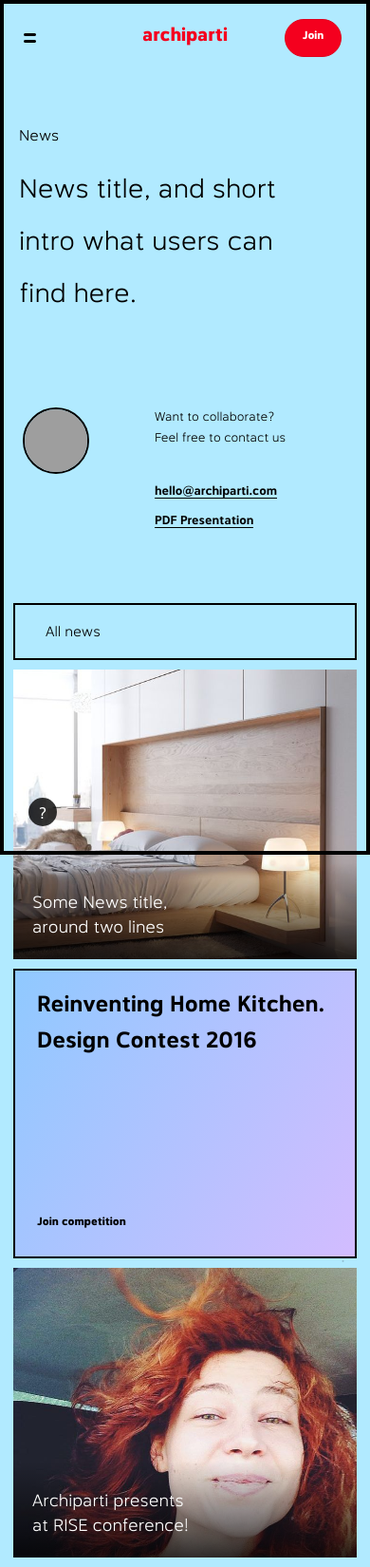
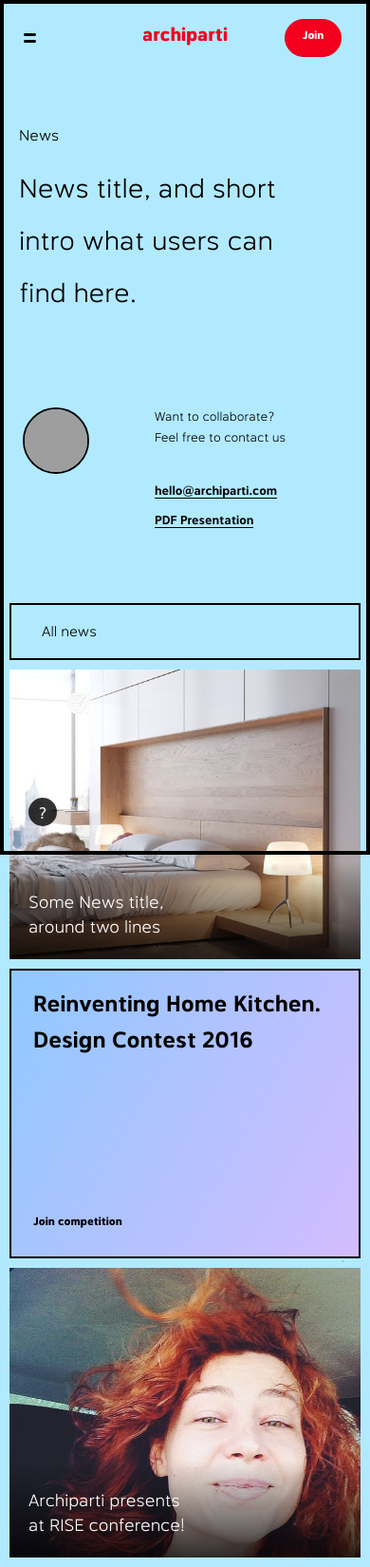
Before and after one commit to thybzi/archiparti, a Jekyll site: the page built from news.html, in a window 390 px wide. Shown: the top 1650 px of the page at 95% size. Built offline with Jekyll 4.4.1, drawn with Linux system fonts in a browser that asks for light colours; some web fonts are replaced; grey boxes are pictures that could not be loaded.

Commit message:
Offset gallery on phone by real not visual value

```diff
--- a/_src/main/filter-gallery-wrapper/filter-gallery-wrapper.less
+++ b/_src/main/filter-gallery-wrapper/filter-gallery-wrapper.less
@@ -14,7 +14,7 @@
     }
 
     @media @_l__phone__media {
-        @filter-offset-x: @_l__phone__content-offset-x-visual - @gallery__mobile__block-offset;
+        @filter-offset-x: @_l__phone__content-offset-x - @gallery__mobile__block-offset;
 
         .filter {
             margin-left: -@filter-offset-x;
--- a/_src/main/gallery/gallery.less
+++ b/_src/main/gallery/gallery.less
@@ -106,8 +106,8 @@
         @item-offset-x-value: @gallery__mobile__block-offset - @item-gap-half;
 
         & {
-            margin-left: -@_l__phone__content-offset-x-visual;
-            margin-right: -@_l__phone__content-offset-x-visual;
+            margin-left: -@_l__phone__content-offset-x;
+            margin-right: -@_l__phone__content-offset-x;
             margin-top: @gallery__mobile__block-offset;
             padding-left: @item-offset-x-value;
             padding-right: @item-offset-x-value;
--- a/assets/styles/main.css
+++ b/assets/styles/main.css
@@ -423,8 +423,8 @@
 }
 @media screen and (max-width: 1023px), screen and (max-height: 599px) {
   .gallery {
-    margin-left: -16px;
-    margin-right: -16px;
+    margin-left: -20px;
+    margin-right: -20px;
     margin-top: 10px;
     padding-left: 5px;
     padding-right: 5px;
@@ -1275,8 +1275,8 @@
 }
 @media screen and (max-width: 1023px), screen and (max-height: 599px) {
   .filter-gallery-wrapper .filter {
-    margin-left: -6px;
-    margin-right: -6px;
+    margin-left: -10px;
+    margin-right: -10px;
   }
 }
 .support-block {
```
